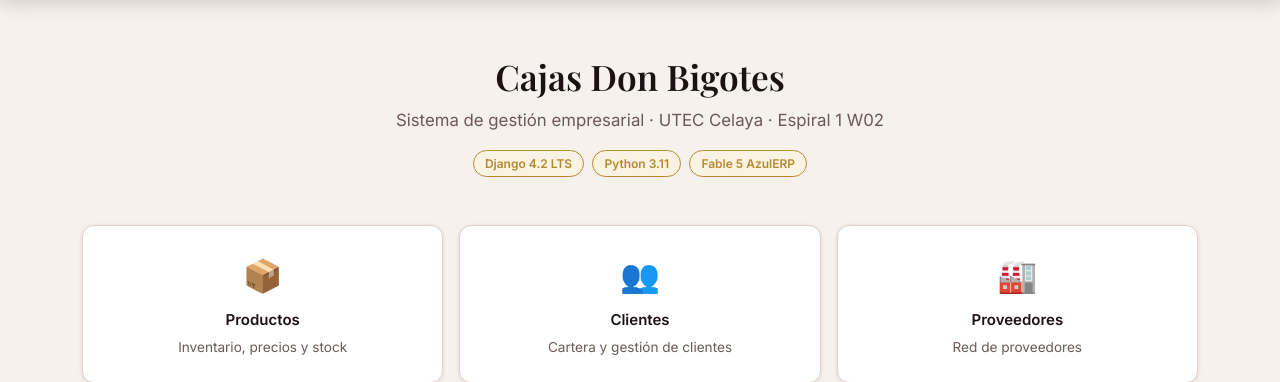
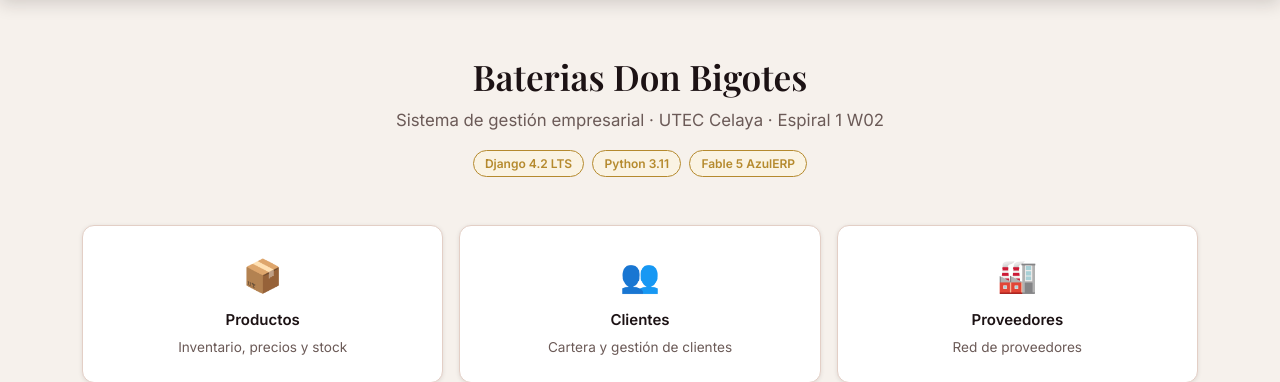
Before and after one commit to Salinas-Santiago/Salinas-msr01, a Django app: page / in a window 1280 px wide. Shown: the part 57-439 px from the top of the page. Run offline with Django 4.2, Linux system fonts and the light colour scheme.

Commit message:
Actualiza bienvenida y agrega imágenes de fondo

```diff
--- a/templates/bienvenida.html
+++ b/templates/bienvenida.html
@@ -5,7 +5,7 @@
 <div class="text-center py-4">
     <h1 style="font-family:'Playfair Display',serif;
                color:var(--clr-navy);font-size:2.2rem;">
-        Cajas Don Bigotes
+        Baterias Don Bigotes
     </h1>
     <p style="color:var(--clr-muted);font-size:1.05rem;">
         Sistema de gestión empresarial · UTEC Celaya · Espiral 1 W02
```
Also changed, not shown: static/fondo.jpg (added), 1 other file.
